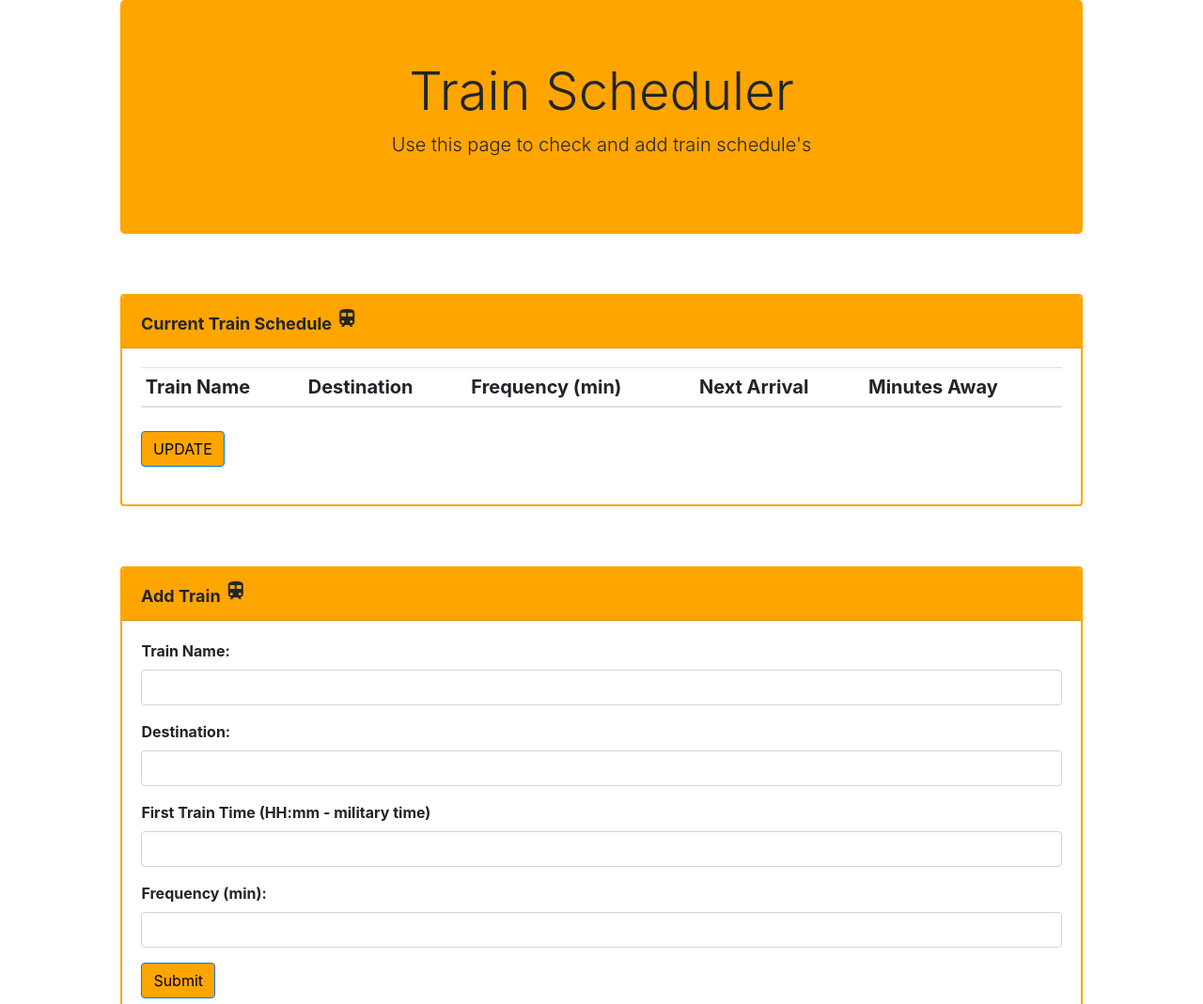
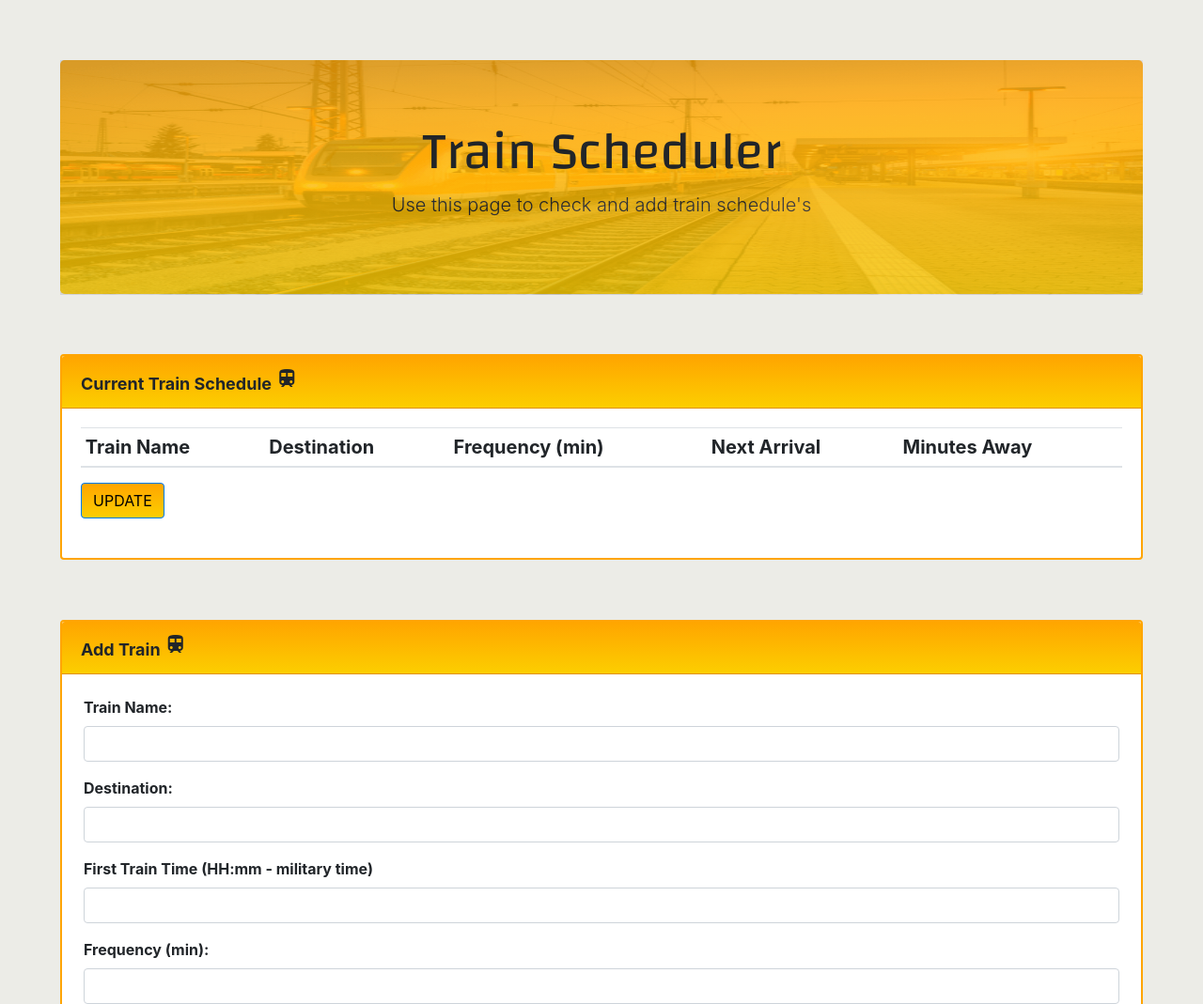
Before and after one commit to Bauter/Train-Scheduler, a plain HTML site: page index.html in a window 1280 px wide. Shown: the top 1069 px of the page at 94% size. Drawn offline with nearby package versions, Linux system fonts and the light colour scheme; no server answers; a web font is replaced by a local one.

Commit message:
header bg-img added, header bg-linear gradient added

```diff
--- a/assets/css/style.css
+++ b/assets/css/style.css
@@ -1,3 +1,6 @@
+body {
+    background-color: #ecece7;
+}
 
 form {
     margin-left: 2%;
@@ -8,31 +11,46 @@ label {
     font-weight: bold;
 }
 
+#title {
+    position: relative;
+    top: inherit;
+    font-family: 'Changa', sans-serif;
+}
+
+#railway {
+    width: 100%;
+    height: 250px;
+    left: 0%;
+    top :0%;
+    position: absolute;
+    opacity: .2;
+}
+
 .card-header {
     font-size: large;
     font-weight: bolder;
-    background-color:orange;
+    background-image: linear-gradient(#ffa500, rgb(252, 206, 0));
+
 }
 
 #header-div {
-    margin-left: 10%;
-    margin-right: 10%;
-    margin-bottom: 5%;
+    margin: 5% ;
+
     text-align: center;
     position: relative;
-    background-color:orange;
+    background-image: linear-gradient(#ffa500, rgb(252, 206, 0));
 }
 
 #table-div {
-    margin-left: 10%;
-    margin-right: 10%;
+    margin-left: 5%;
+    margin-right: 5%;
     margin-bottom: 5%;
     border: orange solid 2px;
 }
 
 #add-train-div {
-    margin-left: 10%;
-    margin-right: 10%;
+    margin-left: 5%;
+    margin-right: 5%;
     margin-bottom: 5%;
     border:orange solid 2px;
 }
@@ -45,7 +63,7 @@ label {
 
 #submit-btn,
 #update {
-    background-color: orange;
+    background-image: linear-gradient(#ffa500, rgb(252, 206, 0));
     margin-bottom: 2%;
     color: black
 }
@@ -89,7 +107,7 @@ table {
 
 .frequency-display {
     font-family: 'Orbitron', sans-serif;
-
+    color: rgb(17, 20, 179);
 }
 
 .next-arrival-display {
--- a/assets/javascript/app.js
+++ b/assets/javascript/app.js
@@ -145,11 +145,15 @@ $(document).ready (function(){
     minutesAwayTd = $('<td>').text(minutesAway + " mins");
     minutesAwayTd.addClass("minutes-away-display");
 
-    if( minutesAway <= 5) {
+    if ( minutesAway >= 6 && minutesAway <= 20) {
+      $(minutesAwayTd).css("color", "rgb(240, 205, 11)");
+    } else if (minutesAway <= 5) {
       $(minutesAwayTd).css("color", "red");
     } else {
-      $(minutesAwayTd).css("color", "green");
+      $(minutesAwayTd).css("color", "green")
     };
+
+
 
     tRow.append(
       trainNameTd,
--- a/index.html
+++ b/index.html
@@ -27,7 +27,8 @@
     <body>
 
         <div class="jumbotron" id="header-div">
-            <h1 class="display-4">Train Scheduler</h1>
+            <img id="railway" src="assets/images/train-background-1.png">
+            <h1 id="title" class="display-4">Train Scheduler</h1>
             <p class="lead">Use this page to check and add train schedule's</p>
         </div>
 
@@ -37,7 +38,7 @@
             </div>
 
             <div class="card-body">
-                <div class="table-responsive">
+                <div class="table-responsive-sm">
                     <table class="table table-sm">
 
                         <thead>
@@ -56,15 +57,7 @@
 
                         <tbody>
 
-                            <tr>
 
-                                <td class="train-name-display"></td>
-                                <td class= "destination-display"></td>
-                                <td class= "frequency-display"></td>
-                                <td class= "next-arrival-display"></td>
-                                <td class= "minutes-away-display"></td>
-
-                            </tr>
 
                         </tbody>
 
@@ -75,6 +68,7 @@
                 </div>
             </div>
         </div>
+
 
         <div class="card" id="add-train-div">
             <div class="card-header" id="add-train-header">
```
Also changed, not shown: assets/images/railwayicon520px.png (added).
